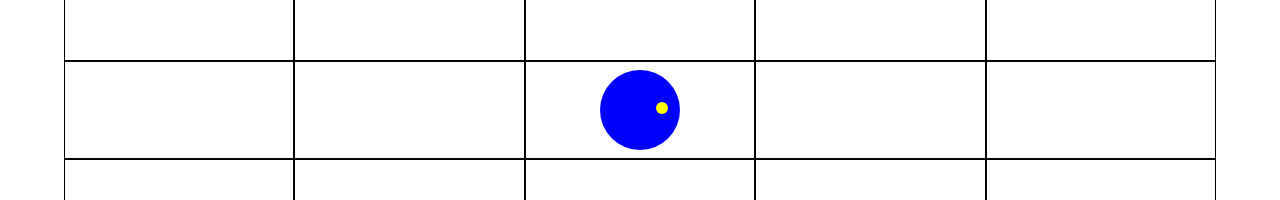
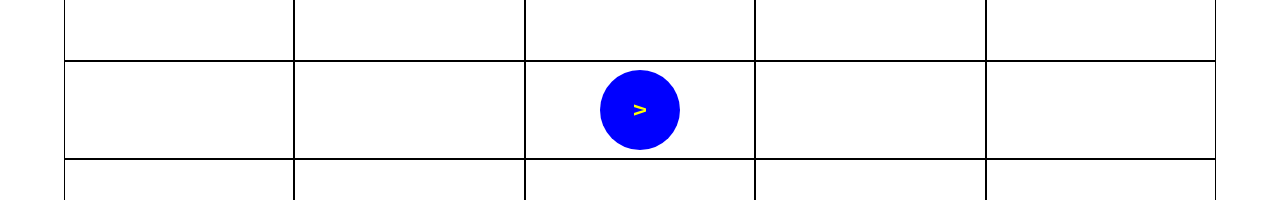
Before and after one commit to kylewjackson/robot, a React (Create React App) app in the folder robot-app.nosync/: page / in a window 1280 px wide. Shown: the part 204-404 px from the top of the page. Built offline with nearby package versions, Linux system fonts and the light colour scheme.

Commit message:
rotate turn basics done

```diff
--- a/robot-app.nosync/src/App.css
+++ b/robot-app.nosync/src/App.css
@@ -61,68 +61,37 @@
 
 
     #robot {
-      display: block;
+      display: grid;
       position: relative;
+      place-items: center;
       width: 10vh;
       height: 10vh;
       background-color: blue;
+      color: yellow;
+      font-weight: bold;
       border-radius: 50%;
     }
 
-      #robot.east::before {
-        position: absolute;
-        content: '';
-        background-color: yellow;
-        border-radius: 50%;
-        width: 15%;
-        height: 15%;
-        top: 40%;
-        left: 70%;
-        right: 0;
-        bottom: 0;
+      /* Turn */
+
+      #robot.turn {
         transition: .5s;
       }
 
-      #robot.west::before {
-        position: absolute;
-        content: '';
-        background-color: yellow;
-        border-radius: 50%;
-        width: 15%;
-        height: 15%;
-        top: 40%;
-        left: 20%;
-        right: 0;
-        bottom: 0;
-        transition: .5s;
+      #robot.east {
+        transform: rotate(-90deg);
       }
 
-      #robot.north::before {
-        position: absolute;
-        content: '';
-        background-color: yellow;
-        border-radius: 50%;
-        width: 15%;
-        height: 15%;
-        top: 20%;
-        left: 45%;
-        right: 0;
-        bottom: 0;
-        transition: .5s;
+      #robot.west {
+        transform: rotate(90deg);
       }
 
-      #robot.south::before {
-        position: absolute;
-        content: '';
-        background-color: yellow;
-        border-radius: 50%;
-        width: 15%;
-        height: 15%;
-        top: 70%;
-        left: 45%;
-        right: 0;
-        bottom: 0;
-        transition: .5s;
+      #robot.north {
+        transform: rotate(180deg);
+      }
+
+      #robot.south {
+        transform: rotate(0deg);
       }
 
       /* Move East */
--- a/robot-app.nosync/src/App.js
+++ b/robot-app.nosync/src/App.js
@@ -14,7 +14,7 @@ class App extends React.Component {
       col: 3,
       direction: [0, 1],
       active: 'east',
-      previous: null,
+      turn: false,
       bump: false,
     };
 
@@ -24,12 +24,11 @@ class App extends React.Component {
 
   handleTurn(dir) {
     const currentChange = coordinates.map((cord, i) => cord[0] === dir[0] && cord[1] === dir[1] ? i : -1);
-    const previousDirection = this.state.active;
     const currentDirection = cardinals.filter((card, i) => currentChange[i] > -1).join('').toLowerCase();
-    this.setState({direction: dir, active: currentDirection, previous: previousDirection});
+    this.setState({direction: dir, active: currentDirection, turn: true});
     setTimeout(() => {
-      this.setState({previous: currentDirection});
-    }, 1000);
+      this.setState({turn: false});
+    }, 500);
   };
 
   handleMove() {
@@ -58,7 +57,7 @@ class App extends React.Component {
         col={this.state.col}
         direction={this.state.direction}
         active={this.state.active}
-        previous={this.state.previous}
+        turn={this.state.turn}
         bump={this.state.bump}
       />
     );
@@ -87,7 +86,7 @@ class App extends React.Component {
         col={props.row && props.col === i + 1 ? props.col : false}
         direction={props.direction}
         active={props.active}
-        previous={props.previous}
+        turn={props.turn}
         bump={props.bump}
       />
     );
@@ -104,8 +103,7 @@ class App extends React.Component {
         <div className={`cell-${props.num}`}>
           <CSSTransitionGroup transitionName={`robot-${props.active}`} transitionEnterTimeout={200} transitionLeaveTimeout={200}>
             {robot ?
-              <span id="robot" className={props.bump? `bump ${props.active} prev-${props.previous}` :
-              `${props.active} prev-${props.previous}`}></span> :
+              <span id="robot" className={props.bump? `bump ${props.active}` : props.turn ? `turn ${props.active}` : props.active}>V</span> :
               null
             }
           </CSSTransitionGroup>
```
